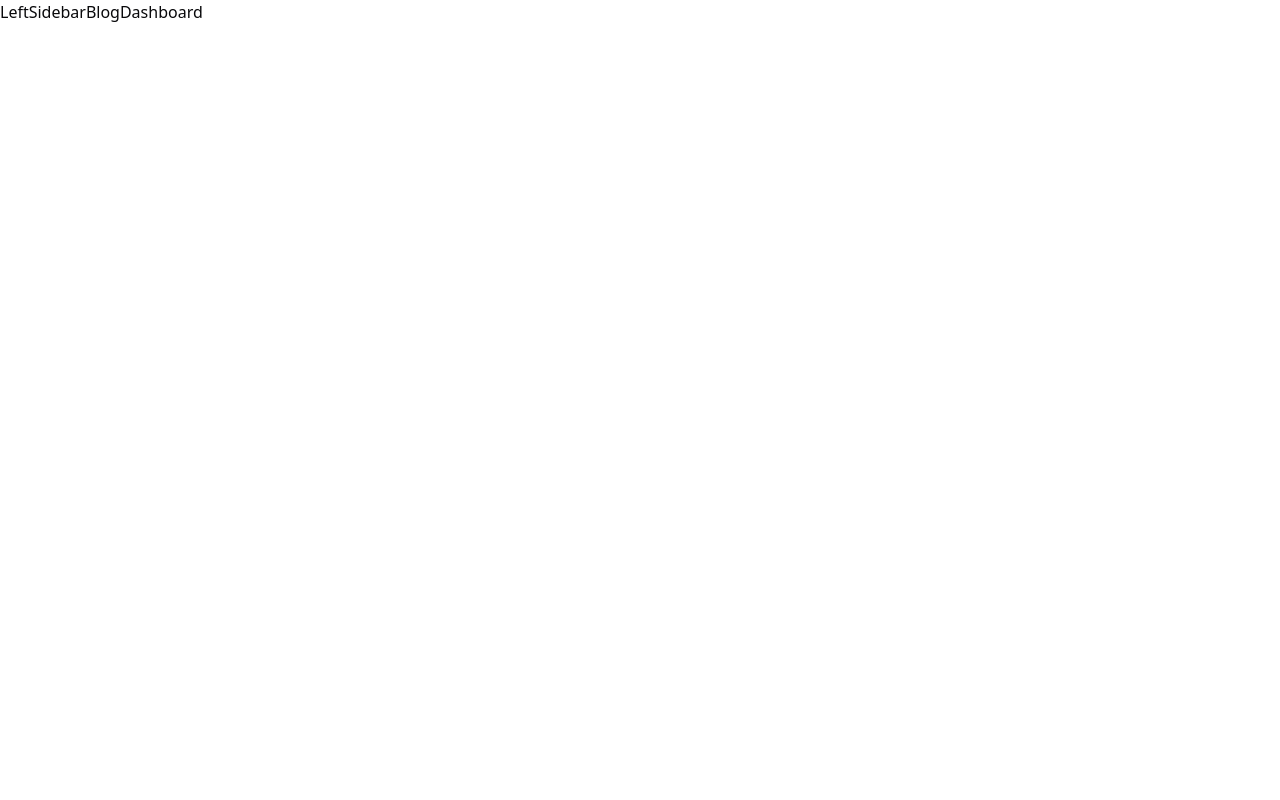
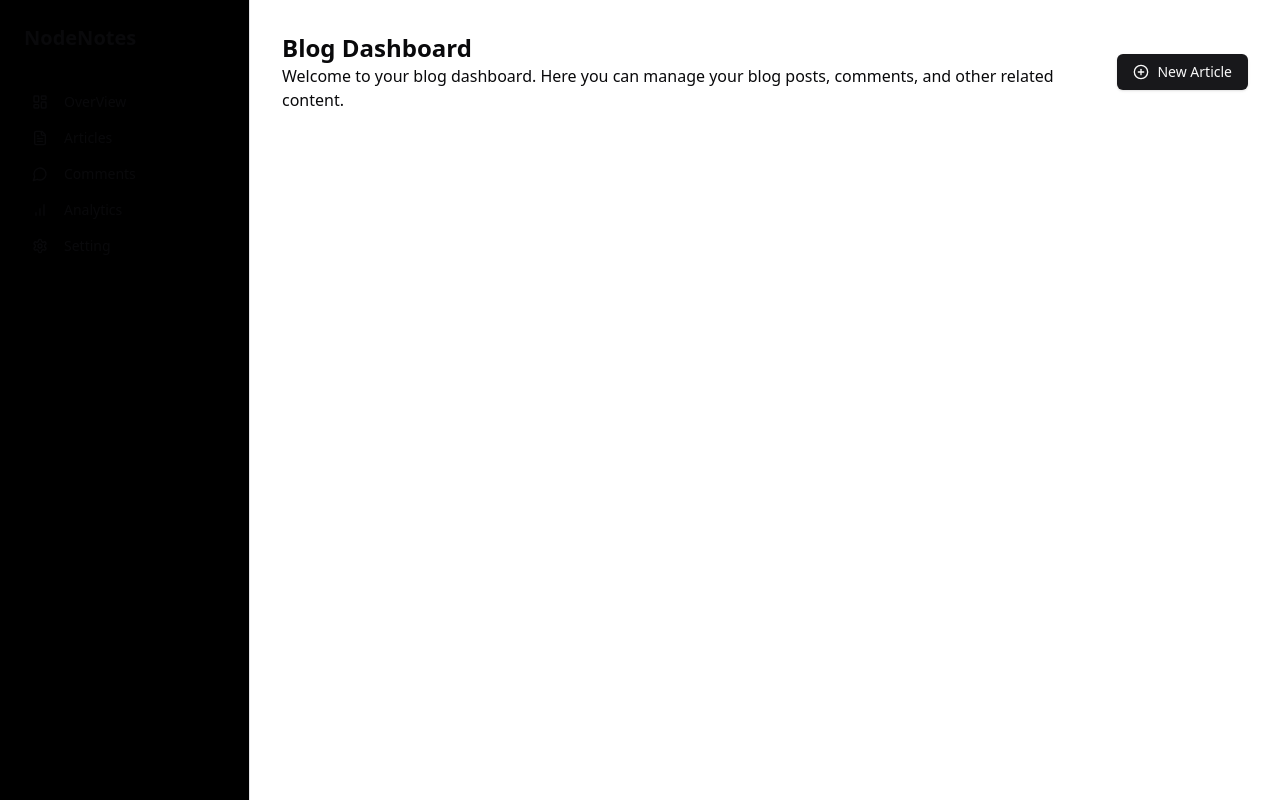
Before and after one commit to AbhayGajjar/bog, a Next.js app: page /dashboard in a window 1280 px wide. Built offline with nearby package versions, Linux system fonts and the light colour scheme.

Commit message:
dashboard ready

```diff
--- a/components/Dashboard/Blog-Dashboard.tsx
+++ b/components/Dashboard/Blog-Dashboard.tsx
@@ -1,7 +1,29 @@
+import Link from "next/link";
 import React from "react";
+import { Button } from "../ui/button";
+import { Plus, PlusCircle } from "lucide-react";
 
 const BlogDashboard = () => {
-  return <div>BlogDashboard</div>;
+  return (
+    <main className="flex-1 p-4 md:p-8">
+      <div className="flex justify-between items-center mb-8">
+        <div>
+          <h1 className="font-bold text-2xl">Blog Dashboard</h1>
+          <p>
+            Welcome to your blog dashboard. Here you can manage your blog posts,
+            comments, and other related content.
+          </p>
+        </div>
+
+        <Link href={"/dashboard/articles/create"}>
+          <Button className="flex items-center justify-center">
+            <PlusCircle className=" h-5 w-5 " />
+            New Article
+          </Button>
+        </Link>
+      </div>
+    </main>
+  );
 };
 
 export default BlogDashboard;
--- a/components/Dashboard/LeftSidebar.tsx
+++ b/components/Dashboard/LeftSidebar.tsx
@@ -1,9 +1,92 @@
-import React from 'react'
+"use client"
+import {
+  Sheet,
+  SheetClose,
+  SheetContent,
+  SheetDescription,
+  SheetFooter,
+  SheetHeader,
+  SheetTitle,
+  SheetTrigger,
+} from "@/components/ui/sheet";
+import { Button } from "../ui/button";
+import { Input } from "../ui/input";
+import { Label } from "../ui/label";
+import {
+  BarChart,
+  FileText,
+  LayoutDashboard,
+  MessageCircle,
+  Settings,
+} from "lucide-react";
+import Link from "next/link";
+import { useState } from "react";
 
 const LeftSidebar = () => {
+  const [isOpen, setIsOpen] = useState(false);
   return (
-    <div>LeftSidebar</div>
-  )
-}
+    <div>
+      <Sheet open={isOpen} onOpenChange={setIsOpen}>
+        <SheetTrigger asChild>
+          <Button variant={"outline"} className="md:hidden m-4">
+            <LayoutDashboard className="h-5 w-5" />
+          </Button>
+        </SheetTrigger>
+        <SheetContent side={"left"} className="w-[200px]">
+          <DashboardSlider />
+        </SheetContent>
+      </Sheet>
 
-export default LeftSidebar
+      <div className="hidden md:block h-screen w-[250px] border-r bg-black">
+        <DashboardSlider />
+      </div>
+    </div>
+  );
+};
+
+export default LeftSidebar;
+
+const DashboardSlider = () => {
+  return (
+    <div className="h-full px-4 py-6">
+      <div className="flex items-center gap-2 mb-8 px-2">
+        <Link href={"/"}>
+          <span className="text-xl font-bold">NodeNotes</span>
+        </Link>
+      </div>
+
+      <nav>
+        <Link href={"/dashboard"}>
+          <Button variant={"ghost"} className="w-full justify-start">
+            <LayoutDashboard className="w-5 h-5 mr-2" />
+            OverView
+          </Button>
+        </Link>
+        <Link href={"/dashboard"}>
+          <Button variant={"ghost"} className="w-full justify-start">
+            <FileText className="w-5 h-5 mr-2" />
+            Articles
+          </Button>
+        </Link>
+        <Link href={"/dashboard"}>
+          <Button variant={"ghost"} className="w-full justify-start">
+            <MessageCircle className="w-5 h-5 mr-2" />
+            Comments
+          </Button>
+        </Link>
+        <Link href={"/dashboard"}>
+          <Button variant={"ghost"} className="w-full justify-start">
+            <BarChart className="w-5 h-5 mr-2" />
+            Analytics
+          </Button>
+        </Link>
+        <Link href={"/dashboard"}>
+          <Button variant={"ghost"} className="w-full justify-start">
+            <Settings className="w-5 h-5 mr-2" />
+            Setting
+          </Button>
+        </Link>
+      </nav>
+    </div>
+  );
+};
--- /dev/null
+++ b/components/ui/label.tsx
@@ -0,0 +1,26 @@
+"use client"
+
+import * as React from "react"
+import * as LabelPrimitive from "@radix-ui/react-label"
+import { cva, type VariantProps } from "class-variance-authority"
+
+import { cn } from "@/lib/utils"
+
+const labelVariants = cva(
+  "text-sm font-medium leading-none peer-disabled:cursor-not-allowed peer-disabled:opacity-70"
+)
+
+const Label = React.forwardRef<
+  React.ElementRef<typeof LabelPrimitive.Root>,
+  React.ComponentPropsWithoutRef<typeof LabelPrimitive.Root> &
+    VariantProps<typeof labelVariants>
+>(({ className, ...props }, ref) => (
+  <LabelPrimitive.Root
+    ref={ref}
+    className={cn(labelVariants(), className)}
+    {...props}
+  />
+))
+Label.displayName = LabelPrimitive.Root.displayName
+
+export { Label }
--- /dev/null
+++ b/components/ui/sheet.tsx
@@ -0,0 +1,140 @@
+"use client"
+
+import * as React from "react"
+import * as SheetPrimitive from "@radix-ui/react-dialog"
+import { cva, type VariantProps } from "class-variance-authority"
+import { X } from "lucide-react"
+
+import { cn } from "@/lib/utils"
+
+const Sheet = SheetPrimitive.Root
+
+const SheetTrigger = SheetPrimitive.Trigger
+
+const SheetClose = SheetPrimitive.Close
+
+const SheetPortal = SheetPrimitive.Portal
+
+const SheetOverlay = React.forwardRef<
+  React.ElementRef<typeof SheetPrimitive.Overlay>,
+  React.ComponentPropsWithoutRef<typeof SheetPrimitive.Overlay>
+>(({ className, ...props }, ref) => (
+  <SheetPrimitive.Overlay
+    className={cn(
+      "fixed inset-0 z-50 bg-black/80  data-[state=open]:animate-in data-[state=closed]:animate-out data-[state=closed]:fade-out-0 data-[state=open]:fade-in-0",
+      className
+    )}
+    {...props}
+    ref={ref}
+  />
+))
+SheetOverlay.displayName = SheetPrimitive.Overlay.displayName
+
+const sheetVariants = cva(
+  "fixed z-50 gap-4 bg-background p-6 shadow-lg transition ease-in-out data-[state=closed]:duration-300 data-[state=open]:duration-500 data-[state=open]:animate-in data-[state=closed]:animate-out",
+  {
+    variants: {
+      side: {
+        top: "inset-x-0 top-0 border-b data-[state=closed]:slide-out-to-top data-[state=open]:slide-in-from-top",
+        bottom:
+          "inset-x-0 bottom-0 border-t data-[state=closed]:slide-out-to-bottom data-[state=open]:slide-in-from-bottom",
+        left: "inset-y-0 left-0 h-full w-3/4 border-r data-[state=closed]:slide-out-to-left data-[state=open]:slide-in-from-left sm:max-w-sm",
+        right:
+          "inset-y-0 right-0 h-full w-3/4 border-l data-[state=closed]:slide-out-to-right data-[state=open]:slide-in-from-right sm:max-w-sm",
+      },
+    },
+    defaultVariants: {
+      side: "right",
+    },
+  }
+)
+
+interface SheetContentProps
+  extends React.ComponentPropsWithoutRef<typeof SheetPrimitive.Content>,
+    VariantProps<typeof sheetVariants> {}
+
+const SheetContent = React.forwardRef<
+  React.ElementRef<typeof SheetPrimitive.Content>,
+  SheetContentProps
+>(({ side = "right", className, children, ...props }, ref) => (
+  <SheetPortal>
+    <SheetOverlay />
+    <SheetPrimitive.Content
+      ref={ref}
+      className={cn(sheetVariants({ side }), className)}
+      {...props}
+    >
+      <SheetPrimitive.Close className="absolute right-4 top-4 rounded-sm opacity-70 ring-offset-background transition-opacity hover:opacity-100 focus:outline-none focus:ring-2 focus:ring-ring focus:ring-offset-2 disabled:pointer-events-none data-[state=open]:bg-secondary">
+        <X className="h-4 w-4" />
+        <span className="sr-only">Close</span>
+      </SheetPrimitive.Close>
+      {children}
+    </SheetPrimitive.Content>
+  </SheetPortal>
+))
+SheetContent.displayName = SheetPrimitive.Content.displayName
+
+const SheetHeader = ({
+  className,
+  ...props
+}: React.HTMLAttributes<HTMLDivElement>) => (
+  <div
+    className={cn(
+      "flex flex-col space-y-2 text-center sm:text-left",
+      className
+    )}
+    {...props}
+  />
+)
+SheetHeader.displayName = "SheetHeader"
+
+const SheetFooter = ({
+  className,
+  ...props
+}: React.HTMLAttributes<HTMLDivElement>) => (
+  <div
+    className={cn(
+      "flex flex-col-reverse sm:flex-row sm:justify-end sm:space-x-2",
+      className
+    )}
+    {...props}
+  />
+)
+SheetFooter.displayName = "SheetFooter"
+
+const SheetTitle = React.forwardRef<
+  React.ElementRef<typeof SheetPrimitive.Title>,
+  React.ComponentPropsWithoutRef<typeof SheetPrimitive.Title>
+>(({ className, ...props }, ref) => (
+  <SheetPrimitive.Title
+    ref={ref}
+    className={cn("text-lg font-semibold text-foreground", className)}
+    {...props}
+  />
+))
+SheetTitle.displayName = SheetPrimitive.Title.displayName
+
+const SheetDescription = React.forwardRef<
+  React.ElementRef<typeof SheetPrimitive.Description>,
+  React.ComponentPropsWithoutRef<typeof SheetPrimitive.Description>
+>(({ className, ...props }, ref) => (
+  <SheetPrimitive.Description
+    ref={ref}
+    className={cn("text-sm text-muted-foreground", className)}
+    {...props}
+  />
+))
+SheetDescription.displayName = SheetPrimitive.Description.displayName
+
+export {
+  Sheet,
+  SheetPortal,
+  SheetOverlay,
+  SheetTrigger,
+  SheetClose,
+  SheetContent,
+  SheetHeader,
+  SheetFooter,
+  SheetTitle,
+  SheetDescription,
+}
--- a/package.json
+++ b/package.json
@@ -12,7 +12,9 @@
     "@clerk/nextjs": "^6.12.1",
     "@prisma/client": "^6.4.1",
     "@radix-ui/react-accordion": "^1.2.3",
+    "@radix-ui/react-dialog": "^1.1.6",
     "@radix-ui/react-dropdown-menu": "^2.1.6",
+    "@radix-ui/react-label": "^2.1.2",
     "@radix-ui/react-slot": "^1.1.2",
     "class-variance-authority": "^0.7.1",
     "clsx": "^2.1.1",
```
Also changed, not shown: 1 other file (tests, documents, lock files or other folders).
